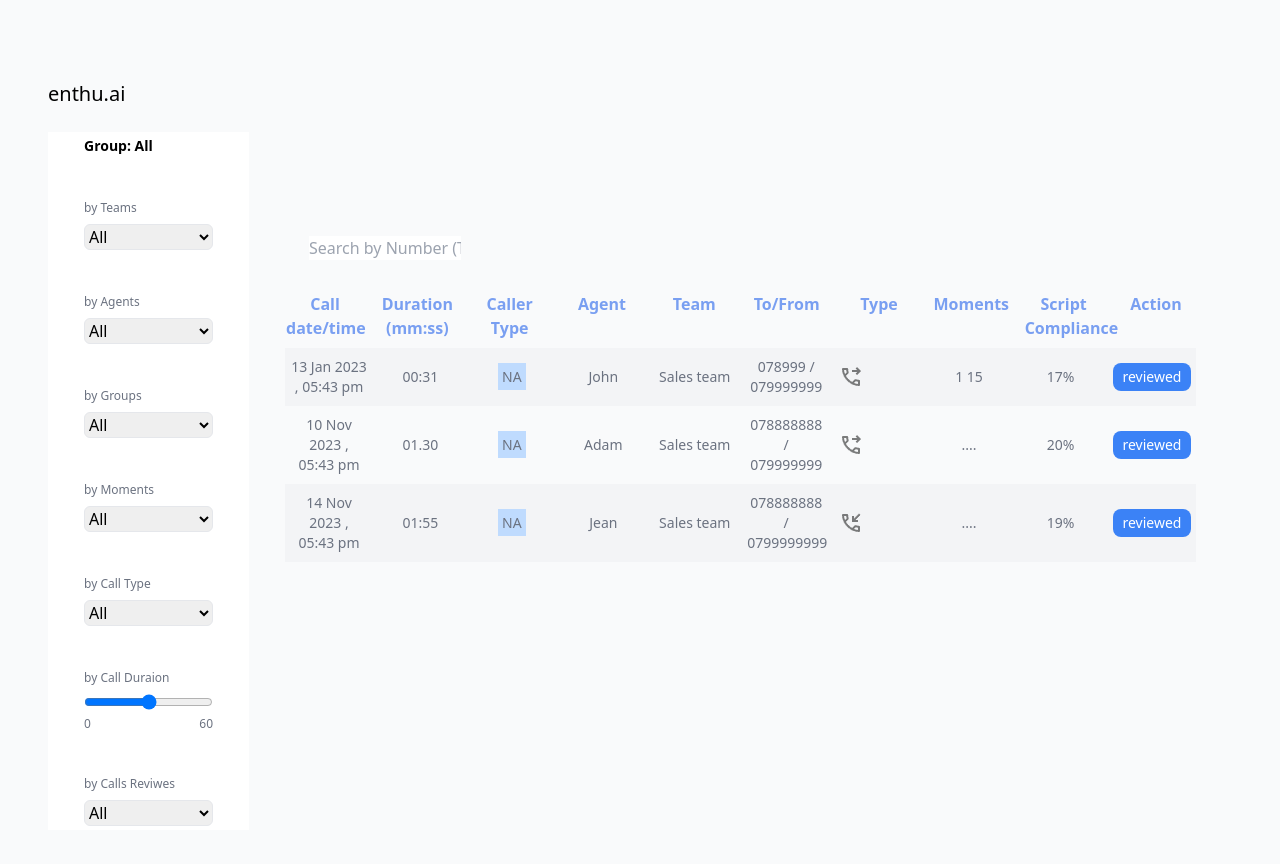
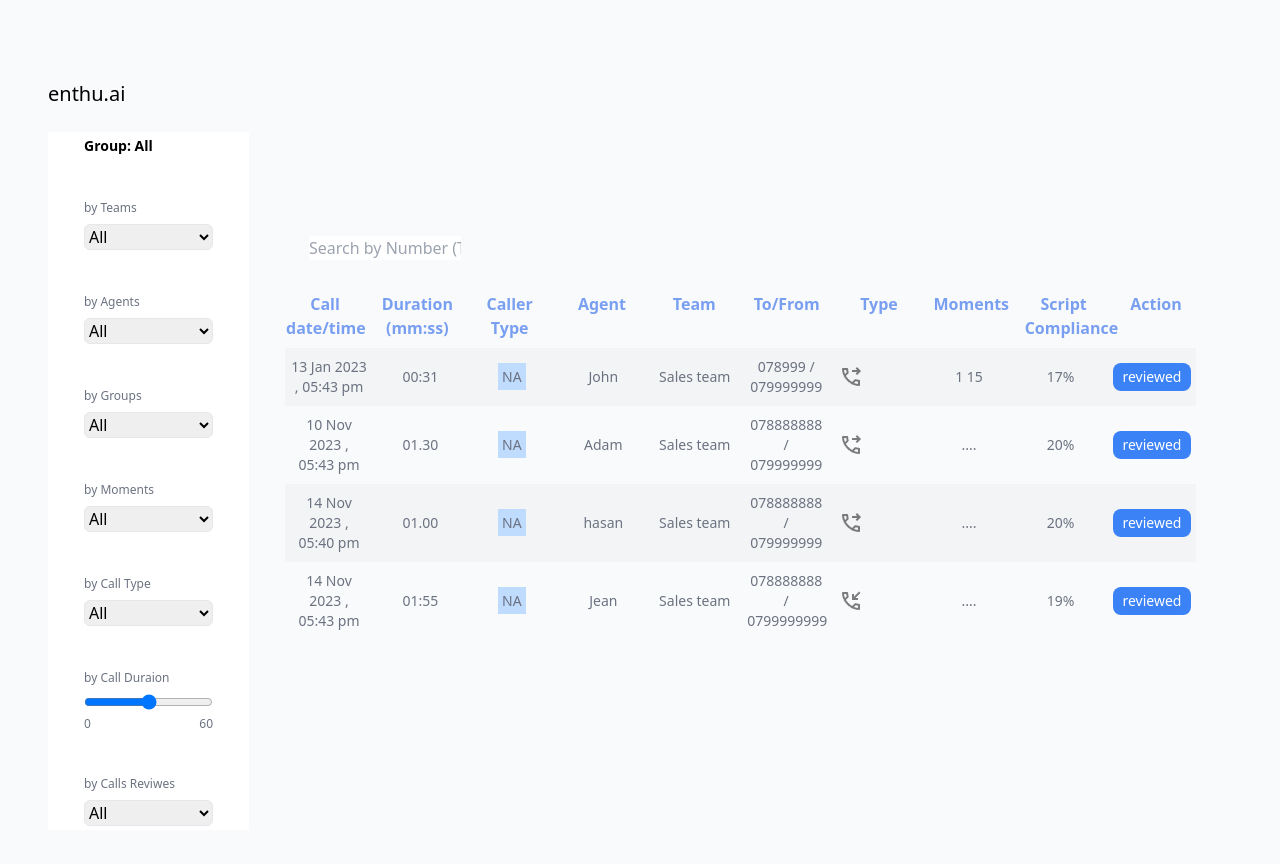
Before and after one commit to HasanTorman/enthu-ai-tas, a React (Create React App) app: page / in a window 1280 px wide. Shown: the top 864 px of the page. Built offline with nearby package versions, Linux system fonts and the light colour scheme; the HTML template or start-up script is replaced by a standard one.

Commit message:
feat: Add evaluation helper function

```diff
--- a/src/components/Charts.js
+++ b/src/components/Charts.js
@@ -1,6 +1,10 @@
 import React, { useState } from 'react'
-import { callsDetailes } from '../data'
-
+import {
+  getAverageCallDuration,
+  getCallById,
+  getAverageEvaluation,
+} from '../helper'
+import { useParams } from 'react-router-dom'
 import {
   BarChart,
   Bar,
@@ -9,73 +13,51 @@ import {
   CartesianGrid,
   Tooltip,
   Legend,
-  ResponsiveContainer,
   LineChart,
   Line,
 } from 'recharts'
-
-import { getAverageCallDuration, getCallById } from '../helper'
-import { useParams } from 'react-router-dom'
+import moment from 'moment'
 
 export default function Charts() {
   const [avergeDuration, setAvergeDuration] = useState(getAverageCallDuration())
+  const [avergeEvaluation, setAvergeEvaluation] = useState(
+    getAverageEvaluation(),
+  )
+
   const { id } = useParams()
+  const agentData = getCallById(id)
+  const callByAgent =
+    moment(agentData[0].callTime).month() === moment().month() ? agentData : ''
 
-  const callByAgent = getCallById(id)
-  const teamEvaluation = callsDetailes.map((call) => {
+
+
+  const dataAgentEvaluation = avergeEvaluation.map((agent, index) => {
     return {
-      evaluation: call.evaluation,
+      name: `Wk.${index + 1}`,
+      uv: agent.average,
+      pv: callByAgent[0]?.evaluation,
     }
   })
 
-  const dataAgentEvaluation = teamEvaluation.map((agent, index) => {
+  const dataAgentDuration = avergeDuration.map((agent, index) => {
     return {
       name: `Wk.${index + 1}`,
-      uv: agent.evaluation,
-      pv: callByAgent[0].evaluation,
+      uv: agent.average,
+      pv: callByAgent[0]?.duration,
     }
   })
 
-  const data = [
-    {
-      name: 'Week 1',
-      pv: avergeDuration[0].average,
-      uv: callByAgent[0].evaluation,
-
-      amt: 2400,
-    },
-    {
-      name: 'Week 2',
-      pv: avergeDuration[1]?.average,
-      uv: callByAgent[0].evaluation,
-
-      amt: 2210,
-    },
-    {
-      name: 'Week 3',
-      pv: avergeDuration[2]?.average,
-      uv: callByAgent[0].evaluation,
-
-      amt: 2290,
-    },
-    {
-      name: 'Week 4',
-      pv: avergeDuration[3]?.average,
-      uv: callByAgent[0].evaluation,
-      amt: 2000,
-    },
-  ]
 
   return (
     <div className="mt-28 flex justify-between">
-      <BarChart width={600} height={450} data={data}>
+      <BarChart width={600} height={450} data={dataAgentDuration}>
         <CartesianGrid strokeDasharray="3 3" />
         <XAxis dataKey="name" />
         <YAxis />
         <Tooltip />
         <Legend />
         <Bar
-          dataKey={`Agerage Call duration : ${callByAgent[0].agent}`}
+          dataKey={`Agerage Call duration : ${agentData[0].agent}`}
           fill="#8884d8"
         />
         <Bar dataKey="Agerage Call duration Team " fill="#82ca9d" />
@@ -94,7 +76,7 @@ export default function Charts() {
         <Legend />
         <Line
           type="monotone"
-          dataKey={`QA score of ${callByAgent[0].agent}`}
+          dataKey={`QA score of ${agentData[0].agent}`}
           stroke="#8884d8"
         />
         <Line type="monotone" dataKey="QA score of Team" stroke="#82ca9d" />
--- a/src/data.js
+++ b/src/data.js
@@ -2,6 +2,79 @@ import audio_1 from './assets/sounds/sound-1.mp3'
 import audio_2 from './assets/sounds/sound-2.mp3'
 import audio_3 from './assets/sounds/sound-3.mp3'
 import moment from 'moment/moment'
+
+const callsData = [
+  {
+    id: 1,
+    callTime: '13 Jan 2023 , 05:43 pm',
+    duration: '00:31',
+    callerType: 'NA',
+    agent: 'John',
+    team: 'Sales team',
+    from: '078999',
+    to: '079999999',
+    type: 'Inbound',
+    moments: '1 15',
+    scriptComp: '17%',
+    action: 'reviewed',
+    callTrack: { audio_1 },
+    evaluation: 0.65,
+  },
+  {
+    id: 2,
+    callTime: '14 Nov 2023 , 05:43 pm',
+    duration: '01:55',
+    callerType: 'NA',
+    agent: 'Jean',
+    team: 'Sales team',
+    from: '078888888',
+    to: '0799999999',
+    type: 'Outbound',
+    moments: '....',
+    scriptComp: '19%',
+    action: 'reviewed',
+    callTrack: { audio_2 },
+    evaluation: 0.7,
+  },
+  {
+    id: 3,
+    callTime: '10 Nov 2023 , 05:43 pm',
+    duration: '01.30',
+    callerType: 'NA',
+    agent: 'Adam',
+    team: 'Sales team',
+    from: '078888888',
+    to: '079999999',
+    type: 'Inbound',
+    moments: '....',
+    scriptComp: '20%',
+    action: 'reviewed',
+    callTrack: { audio_3 },
+    evaluation: 0.8,
+  },
+  {
+    id: 4,
+    callTime: '14 Nov 2023 , 05:40 pm',
+    duration: '01.00',
+    callerType: 'NA',
+    agent: 'hasan',
+    team: 'Sales team',
+    from: '078888888',
+    to: '079999999',
+    type: 'Inbound',
+    moments: '....',
+    scriptComp: '20%',
+    action: 'reviewed',
+    callTrack: { audio_3 },
+    evaluation: 0.8,
+  },
+]
+
+// sort calls by date
+export const callsDetailes = callsData.sort(
+  (a, b) => moment(a.callTime) - moment(b.callTime),
+)
+
 
 export const sidebarData = [
   {
@@ -13,7 +86,7 @@ export const sidebarData = [
   {
     id: 2,
     filterBy: 'Agents',
-    filterOptions: ['All', 'John', 'Jean' , "Adam"],
+    filterOptions: ['All', 'John', 'Jean', 'Adam'],
     name: 'by_agents',
   },
   {
@@ -47,64 +120,6 @@ export const sidebarData = [
   },
 ]
 
-const callsData = [
-  {
-    id: 1,
-    callTime: '13 Jan 2023 , 05:43 pm',
-    duration: '00:31',
-    callerType: 'NA',
-    agent: 'John',
-    team: 'Sales team',
-    from: '078999',
-    to: '079999999',
-    type: 'Inbound',
-    moments: '1 15',
-    scriptComp: '17%',
-    action: 'reviewed',
-    callTrack: { audio_1 },
-    evaluation : 0.65
-  },
-  {
-    id: 2,
-    callTime: '14 Nov 2023 , 05:43 pm',
-    duration: '01:55',
-    callerType: 'NA',
-    agent: 'Jean',
-    team: 'Sales team',
-    from: '078888888',
-    to: '0799999999',
-    type: 'Outbound',
-    moments: '....',
-    scriptComp: '19%',
-    action: 'reviewed',
-    callTrack: { audio_2 },
-    evaluation : 0.70
-
-  },
-  {
-    id: 3,
-    callTime: '10 Nov 2023 , 05:43 pm',
-    duration: '01.30',
-    callerType: 'NA',
-    agent: 'Adam',
-    team: 'Sales team',
-    from: '078888888',
-    to: '079999999',
-    type: 'Inbound',
-    moments: '....',
-    scriptComp: '20%',
-    action: 'reviewed',
-    callTrack: { audio_3 },
-    evaluation : 0.80
-
-  },
-]
-
-// sort calls by date
-export const callsDetailes = callsData.sort(
-  (a, b) => moment(a.callTime) - moment(b.callTime),
-)
-
 export const tableHead = [
   'Call date/time',
   'Duration (mm:ss)',
--- a/src/helper.js
+++ b/src/helper.js
@@ -44,7 +44,7 @@ export function handleFilters(filterCalls) {
 }
 
 // this function to categorize calls by week
-function categorizeDataByWeek() {
+export function categorizeDataByWeek() {
   let weekCategorize = {}
   const currentMonth = moment().month()
   const currentWeek = moment().isoWeek()
@@ -55,8 +55,8 @@ function categorizeDataByWeek() {
       if (currentWeek === callWeek) {
         if (!weekCategorize[callWeek]) {
           weekCategorize[callWeek] = []
-          weekCategorize[callWeek].push(call)
         }
+        weekCategorize[callWeek].push(call)
       }
     }
   })
@@ -80,7 +80,7 @@ export function getAverageCallDuration() {
       return acc.add(moment.duration(call.duration))
     }, moment.duration(0))
 
-    const averageDuration = moment.utc(totalDuration / callsPerWeek.length)
+    const averageDuration = moment(totalDuration / callsPerWeek.length)
 
     averageDurations.push({
       week: key,
@@ -91,6 +91,29 @@ export function getAverageCallDuration() {
   return averageDurations
 }
 
+export function getAverageEvaluation() {
+  const weeksCallsData = categorizeDataByWeek()
+  const averageEvaluation = []
+
+  for (const key in weeksCallsData) {
+    const callsPerWeek = weeksCallsData[key]
+
+    const totalEvaluuation = callsPerWeek.reduce((acc, call) => {
+      return acc + call.evaluation
+    }, 0)
+
+    const average = totalEvaluuation / callsPerWeek.length
+
+    averageEvaluation.push({
+      week: key,
+      average: average,
+    })
+  }
+
+  return averageEvaluation
+}
+
+console.log(getAverageEvaluation());
 export function getCallById(id) {
- return callsDetailes.filter((call) => call.id === +id)
+  return callsDetailes.filter((call) => call.id === +id)
 }
```
